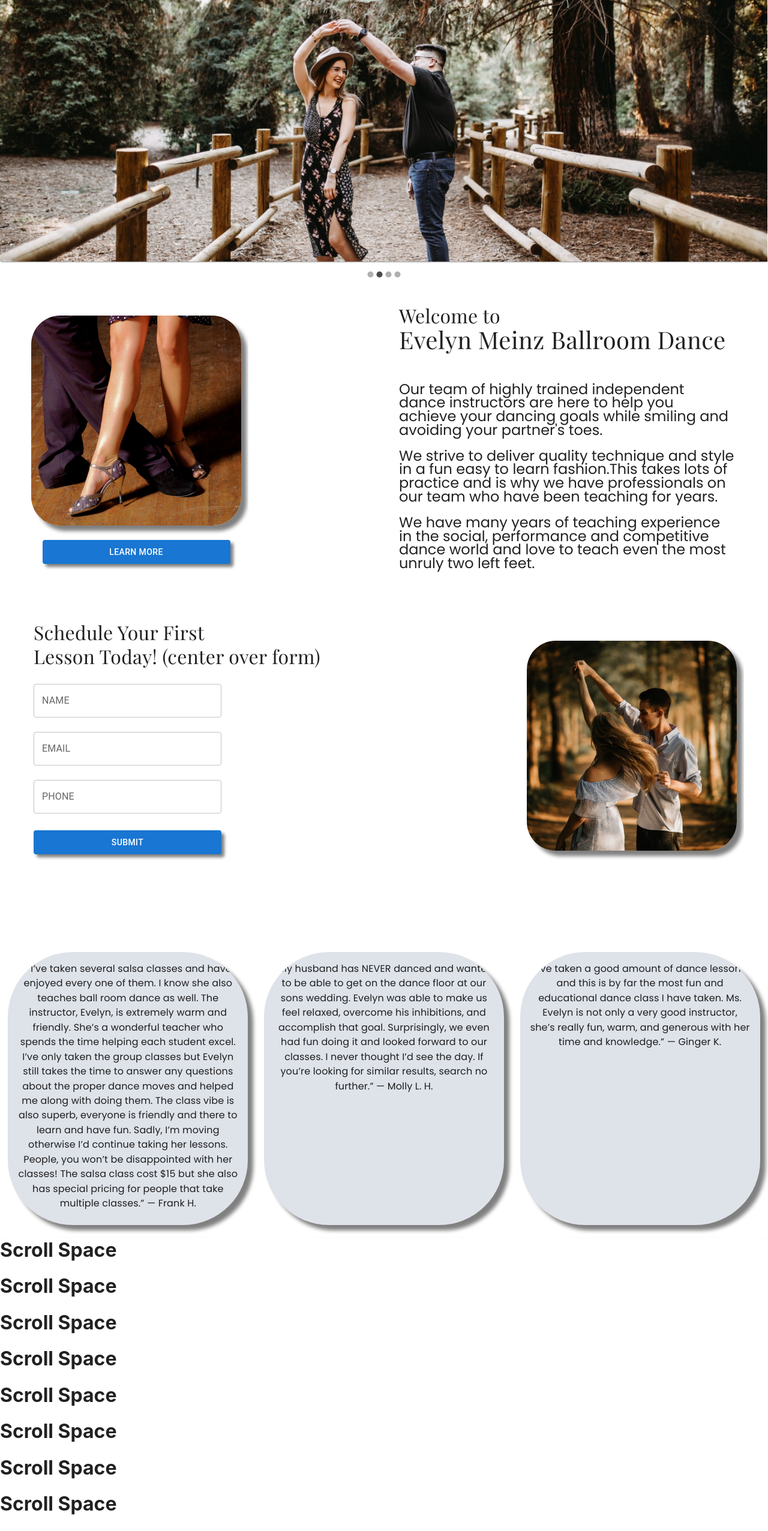
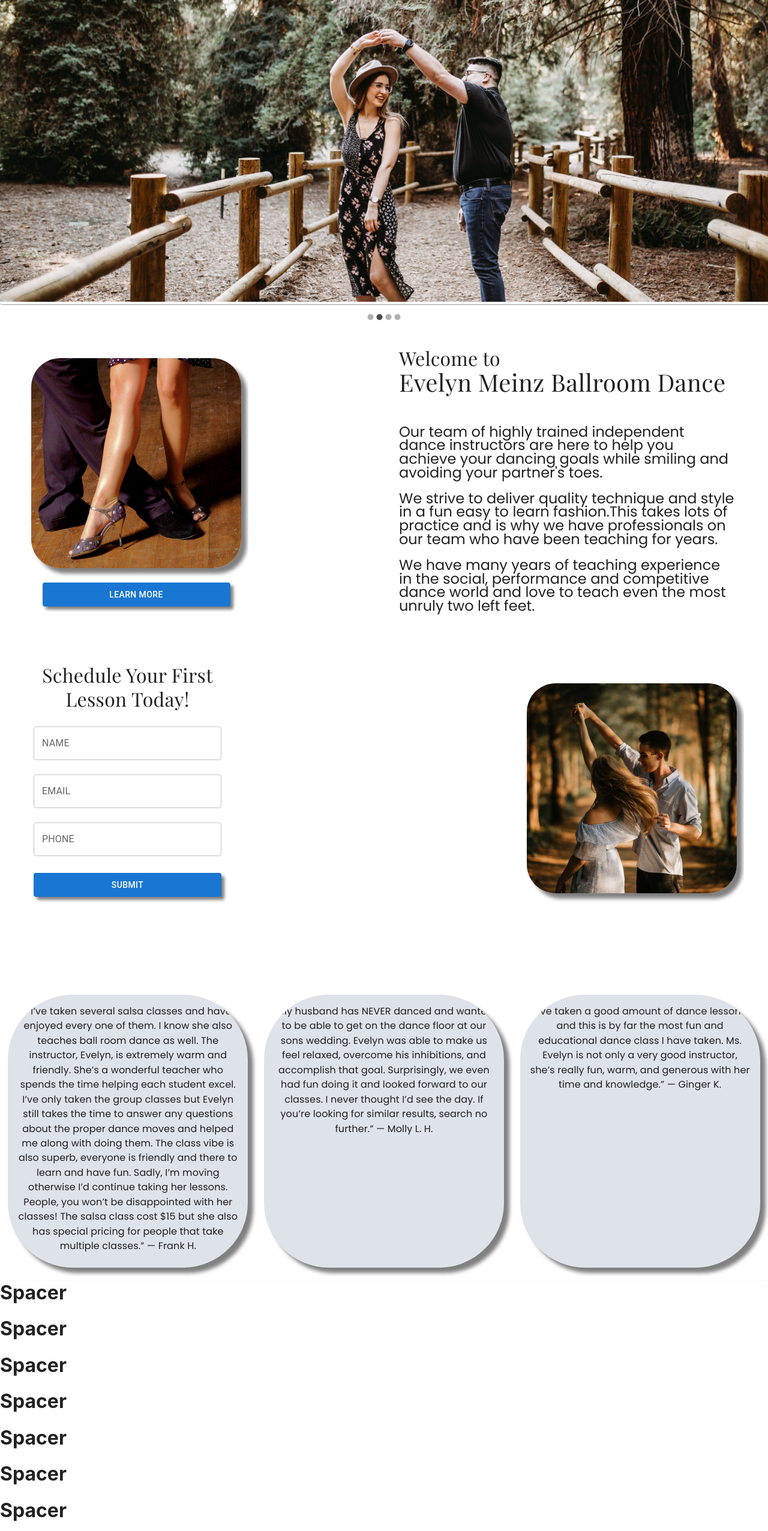
Before and after one commit to th2n10s4u/embd-website, a React (Create React App) app: page / in a window 1280 px wide. Shown: the part 234-2786 px from the top of the page at 60% size. Built offline with nearby package versions, Linux system fonts and the light colour scheme; a web font is replaced by a local one.

Commit message:
Form Card - New computer after my other one died
Corrected alignment around FormCard and Header. Still having alignment issues. Need to update carousel node modules. Need to align text in testimonials.

```diff
--- a/src/App.js
+++ b/src/App.js
@@ -13,6 +13,8 @@ function App() {
     <div className="container">
       <Navbar />
       <MainCarousel />
+      {/* <hr /> */}
+      {/* <Footer /> */}
       <Main />
       <FormCard />
       <Testimonials />
--- a/src/assets/components/Carousel.js
+++ b/src/assets/components/Carousel.js
@@ -1,11 +1,10 @@
 import React from "react";
-import { Paper, Container, Fab, Button } from "@mui/material";
+import { Paper } from "@mui/material";
 import Carousel from "react-material-ui-carousel";
 import BeachPhoto from "../images/Carousel-Beach-Image.png";
 import ForestPhoto from "../images/Carousel-Forest-Couple-Image.png";
 import GroupDance from "../images/Carousel-Group-Dance.png";
 import WeddingDance from "../images/Carousel-Weeding-Image.png";
-import { textAlign } from "@mui/system";
 
 export function MainCarousel(props) {
   var items = [
@@ -23,10 +22,9 @@ export function MainCarousel(props) {
     },
   ];
 
+  console.log(items);
   return (
-    <Carousel
-      sx={{ height: "100", width: "100%", justifyContent: "space-between" }}
-    >
+    <Carousel>
       {items.map((item, i) => (
         <Item key={i} item={item} />
       ))}
@@ -36,11 +34,23 @@ export function MainCarousel(props) {
 <hr />;
 function Item({ item }) {
   return (
-    // <Paper sx = {{ height: "100"}}>
     <Paper
-      sx={{ minWidth: "1200px", justifyContent: "center", display: "flex" }}
+      sx={{
+        minWidth: "1440px",
+        height: "100%",
+        // minWidth: "2000px",
+        // minHeight: "600px",
+        // justifyContent: "space-around",
+        // alignItems: "center",
+        // display: "flex",
+      }}
     >
-      <img src={item.imgurl} width="100%"></img>
+      <img
+        src={item.imgurl}
+        alt="CarouselImages"
+        // width="1440px"
+        // height="600px"
+      ></img>
     </Paper>
   );
 }
--- a/src/assets/components/Footer.js
+++ b/src/assets/components/Footer.js
@@ -1,22 +1,22 @@
-import React from "react"
-import { Paper, Card, Box } from "@mui/material"
+import React from "react";
+import { Paper, Card, Box } from "@mui/material";
 
 export default function Footer() {
   return (
     <Paper>
-            <card>
+      <card sx={{ display: "flex", justfiyContent: "center" }}>
         <box>
-                <h1>Scroll Space</h1>
-                <h1>Scroll Space</h1>
-                <h1>Scroll Space</h1>
-                <h1>Scroll Space</h1>
-                <h1>Scroll Space</h1>
-                <h1>Scroll Space</h1>
-                <h1>Scroll Space</h1>
-                <h1>Scroll Space</h1>
-                <h1>Scroll Space</h1>
+          <h1>Spacer</h1>
+          <h1>Spacer</h1>
+          <h1>Spacer</h1>
+          <h1>Spacer</h1>
+          <h1>Spacer</h1>
+          <h1>Spacer</h1>
+          <h1>Spacer</h1>
+          <h1>Spacer</h1>
+          <h1>Spacer</h1>
         </box>
       </card>
     </Paper>
-    )
+  );
 }
--- a/src/assets/components/FormCard.js
+++ b/src/assets/components/FormCard.js
@@ -25,9 +25,11 @@ export default function FormCard() {
         }}
       >
         <TemplateCard
+          sx={{ maxWidth: "313px" }}
           img={WoodsDance}
           CardContentHeaderFirstLine={
             <React.Fragment>
+              <Box sx={{ maxWidth: "313px", textAlign: "center" }}>
                 Schedule Your First
                 <Typography
                   sx={{
@@ -37,19 +39,23 @@ export default function FormCard() {
                     lineHeight: "20px",
                     marginTop: "20px",
                     marginBottom: "20px",
-                  textAlign: "left",
-                  //   minWidth: "591px",
+                    textAlign: "center",
+                    alignItems: "center",
                   }}
-                // textAlign="justfy"
+                  // textAlign="center"
                 >
-                Lesson Today! (center over form)
+                  Lesson Today!
                 </Typography>
                 {<ContactForm />}
+              </Box>
             </React.Fragment>
           }
           reverse={true}
         />
+        {/* </Card> */}
       </Box>
     </div>
   );
 }
+
+// TODO: Align the Header and the Form centered with the above column. Maybe adjust the sizing on the Template card?
```
Also changed, not shown: src/assets/components/Navbar.js (+1 -14 lines), src/readme.txt, 1 other file (tests, documents, lock files or other folders). Lines whose indentation alone changed are shown as unchanged.
